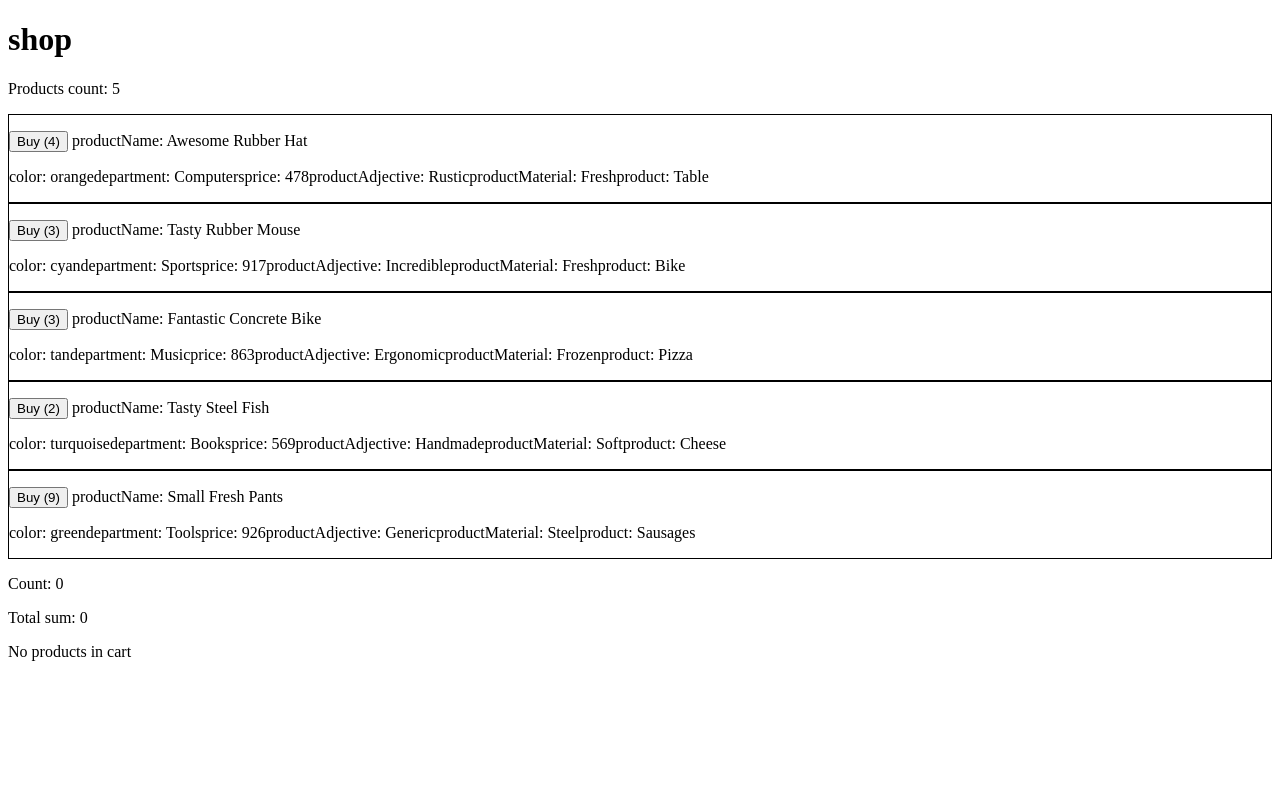
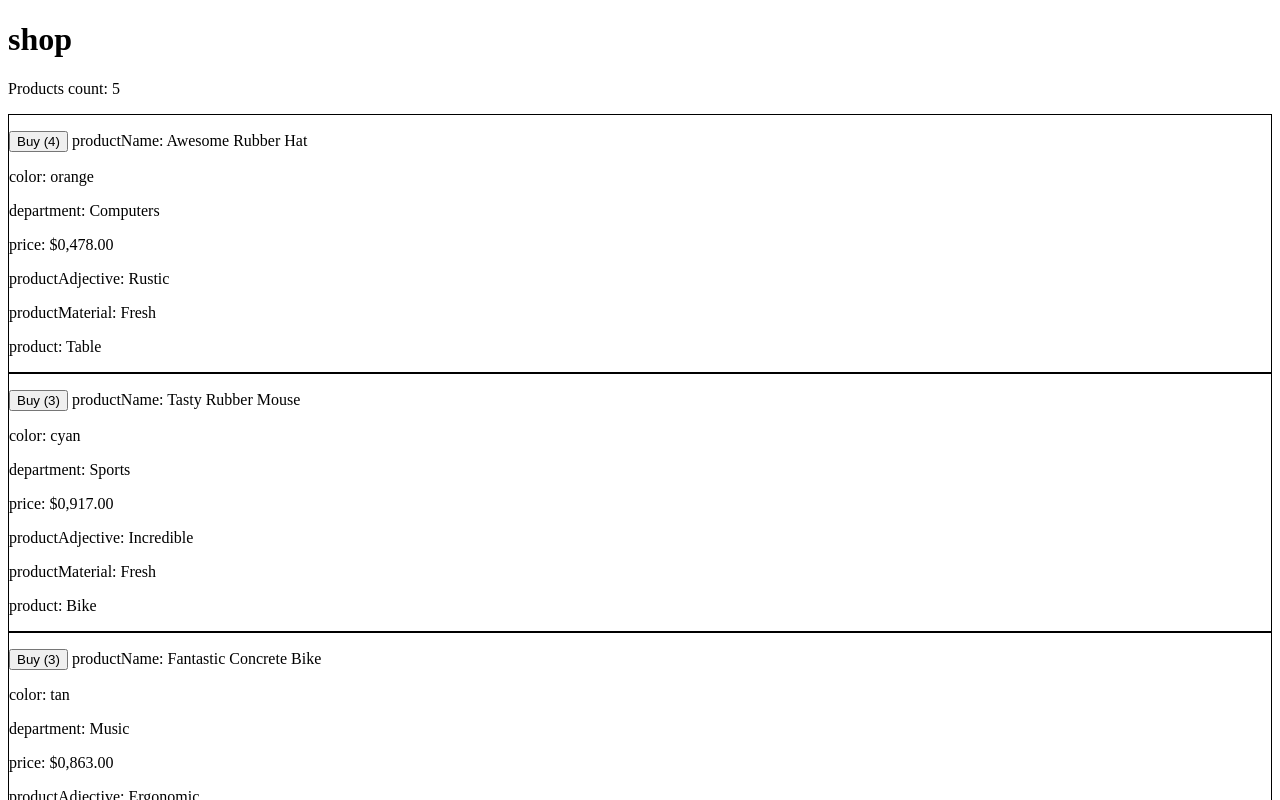
Before and after one commit to ArlinskiEV/shop, an Angular app: page / in a window 1280 px wide. Shown: the top 800 px of the page. Built offline with nearby package versions, Linux system fonts and the light colour scheme.

Commit message:
shop/4 1, 2

```diff
--- a/src/app/products/components/product/product.component.html
+++ b/src/app/products/components/product/product.component.html
@@ -1,11 +1,11 @@
 <div class="app-product">
   <p><button (click)="onBuy()" [disabled]="!count">Buy ({{ count }})</button> productName: {{ product?.productName }}</p>
-  <p>
-    <span>color: {{ product?.color }}</span>
-    <span>department: {{ product?.department }}</span>
-    <span>price: {{ product?.price }}</span>
-    <span>productAdjective: {{ product?.productAdjective }}</span>
-    <span>productMaterial: {{ product?.productMaterial }}</span>
-    <span>product: {{ product?.product }}</span>
-  </p>
+  <div>
+    <p>color: {{ product?.color }}</p>
+    <p>department: {{ product?.department }}</p>
+    <p>price: {{ product?.price | currency:'CAD':'symbol-narrow':'4.2-2' }}</p>
+    <p>productAdjective: {{ product?.productAdjective }}</p>
+    <p>productMaterial: {{ product?.productMaterial }}</p>
+    <p>product: {{ product?.product }}</p>
+  </div>
 </div>
```
Also changed, not shown: 1 other file (tests, documents, lock files or other folders).
